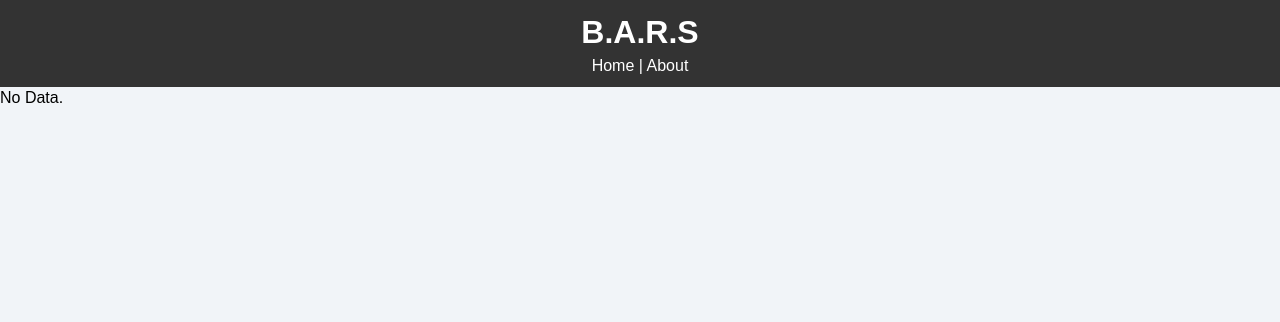
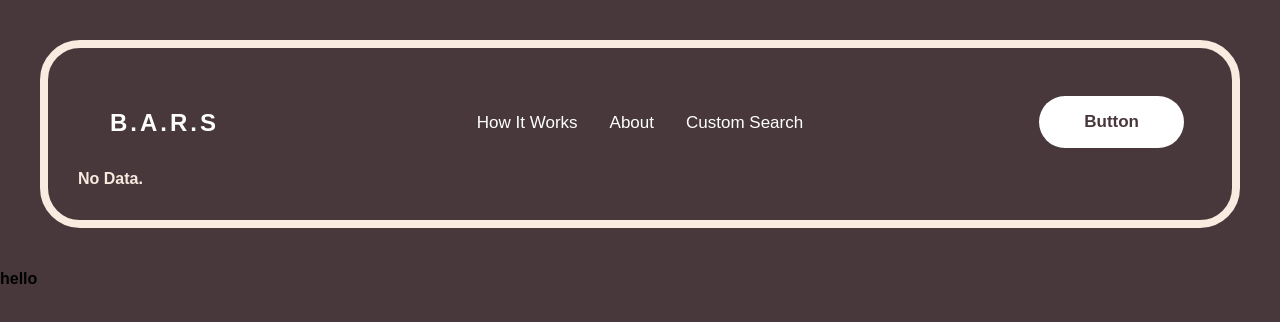
Before and after one commit to ErgoEuan/B.A.R.S, a React (Create React App) app in the folder front-end/: page / in a window 1280 px wide. Shown: the top 322 px of the page. Built offline with nearby package versions, Linux system fonts and the light colour scheme; no server answers.

Commit message:
Styling worked on

```diff
--- a/front-end/src/App.js
+++ b/front-end/src/App.js
@@ -14,10 +14,15 @@ class App extends Component {
     return (
       <Router>
         <div className="App">
-          <Header />
-          <Route path="/" render={props => (
-            <Data/>
-          )} />
+          <div className="container">
+            <Header />
+            <Route path="/" render={props => (
+              <Data/>
+            )} />
+          </div>
+          <div>
+            hello
+          </div>
         </div>
       </Router>
     );
--- a/front-end/src/App.scss
+++ b/front-end/src/App.scss
@@ -1,3 +1,12 @@
+$colors: (
+  primary: #ffffff,
+  accent: #f9ebdf,
+  bg: #48383b
+);
+@function color($color-name){
+  @return map-get($colors, $color-name)
+}
+
 * {
   box-sizing: border-box;
   margin: 0;
@@ -12,29 +21,102 @@ html, body, #root {
 }
 
 body {
-  background: #f1f4f8;
+  font-family: Arial, Helvetica, sans-serif;
+  line-height: 1.4;
+  font-weight: 700;
+  background: color(bg);
   // position: fixed;
-  font-family: Arial, Helvetica, sans-serif;
   line-height: 1.4;
 }
 
+body::-webkit-scrollbar {
+  display: none;
+}
+
+.container {
+  margin: 40px;
+  padding: 30px;
+  height: 100%;
+  border-style: solid;
+  border-width: 8px;
+  border-radius: 40px;
+  color: color(accent);
+}
+
 .canvas {
-  width: 100vw;
+  width: 100%;
   height: 75vh;
 }
-// .container {
-//   padding: 0 1rem;
-// }
 
-// .btn {
-//   display: inline-block;
-//   border: none;
-//   background: #555;
-//   color: #fff;
-//   padding: 7px 20px;
-//   cursor: pointer;
-// }
+.nav {
+  position: relative;
+  overflow: hidden;
+  background-color: color(bg);
+  padding: 14px 16px;
 
-// .btn:hover {
-//   background: #666;
-// }
+
+  .nav-centered {
+    float: none;
+    position: absolute;
+    top: 50%;
+    left: 50%;
+    transform: translate(-50%, -50%);
+  }
+
+  .nav-right {
+    float: right;
+  }
+
+  .nav-link{
+    float: left;
+    display: block;
+    text-align: center;
+    padding: 14px 16px;
+    font-weight: lighter;
+    font-size: 17px;
+
+    a {
+      color: color(primary);
+      text-decoration: none;
+    }
+
+  }
+
+  .nav-link:hover {
+    a {
+      color: color(accent);
+    }
+  }
+
+  .logo {
+    float: left;
+    display: block;
+    color: color(primary);
+    text-align: center;
+    padding: 14px 16px;
+    text-decoration: none;
+    font-size: 24px;
+    font-weight: 900;
+    letter-spacing: 3px;
+  }
+
+  .btn {
+    background-color: color(primary);
+    color: color(bg);
+    border: none;
+    border-radius: 40px;
+    padding: 16px 45px;
+    text-align: center;
+    text-decoration: none;
+    display: inline-block;
+    font-size: 17px;
+    font-weight: 900;
+    margin: 4px 2px;
+    cursor: pointer;
+  }
+
+  .btn:hover {
+    background-color: color(accent);
+  }
+
+}
--- a/front-end/src/components/layout/Header.js
+++ b/front-end/src/components/layout/Header.js
@@ -1,23 +1,28 @@
-import React from 'react'
+import React, { Component } from 'react'
 import { Link } from 'react-router-dom'
 
-export default function Header() {
-    return (
-        <header style={headerStyle}>
-            <h1>B.A.R.S</h1>
-            <Link style={linkStyle} to="/">Home</Link> | <Link style={linkStyle} to="/about">About</Link>
-        </header>
-    )
+
+export class Header extends Component {
+
+    render() {
+        return (
+            <div className="nav">
+
+                <div className="logo">B.A.R.S</div>
+
+                <div className="nav-centered">
+                    <div className="nav-link"><Link to="/">How It Works</Link></div>
+                    <div className="nav-link"><Link to="/about">About</Link></div>
+                    <div className="nav-link"><Link to="/custom">Custom Search</Link></div>
+                </div>
+
+                <div className="nav-right">
+                    <Link to="/about"><button class="btn">Button</button></Link>
+                </div>
+
+            </div>
+        )
+    }
 }
 
-const headerStyle = {
-    background: '#333',
-    color: '#fff',
-    textAlign: 'center',
-    padding: '10px'
-}
-
-const linkStyle = {
-    color: '#fff',
-    textDecoration: 'none'
-}
+export default Header
```
Also changed, not shown: 1 other file (tests, documents, lock files or other folders).
